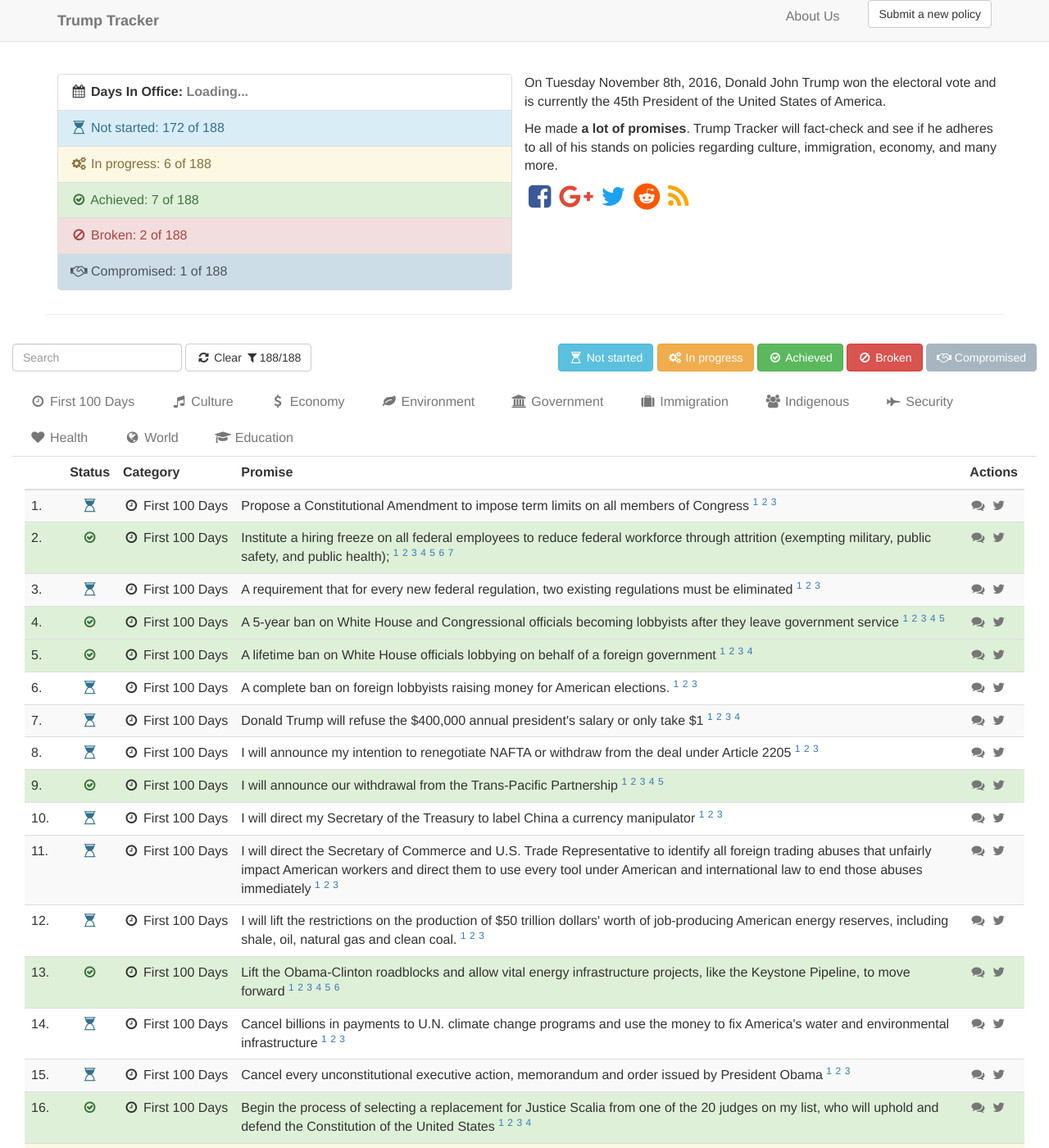
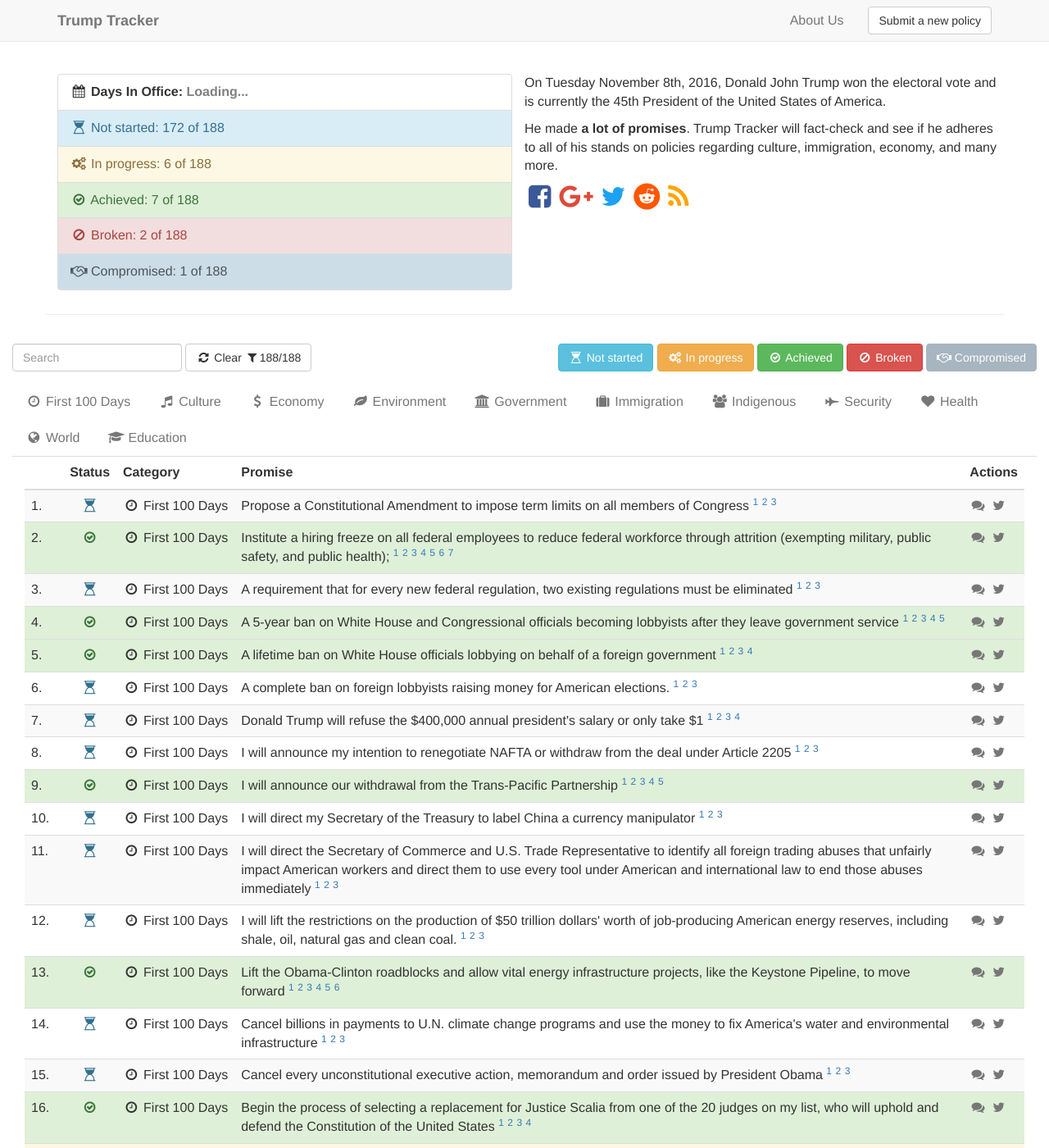
Before and after one commit to TrumpTracker/trumptracker.github.io, a Jekyll site: the page built from index.html, in a window 1280 px wide and 1400 px high. Shown: the whole window at 82% size. Built offline with Jekyll 4.4.1, drawn with Linux system fonts in a browser that asks for light colours; nearby versions of some CDN libraries.

Commit message:
:red_circle: removed bad css

```diff
--- a/css/styles.sass
+++ b/css/styles.sass
@@ -8,10 +8,6 @@
 
 .navbar-form
   border-top: 0px
-  margin-top: 0px
-
-.nav>li>a
-  padding: 10px 20px
 
 .promises-header__close
   margin-top: -30px
```
